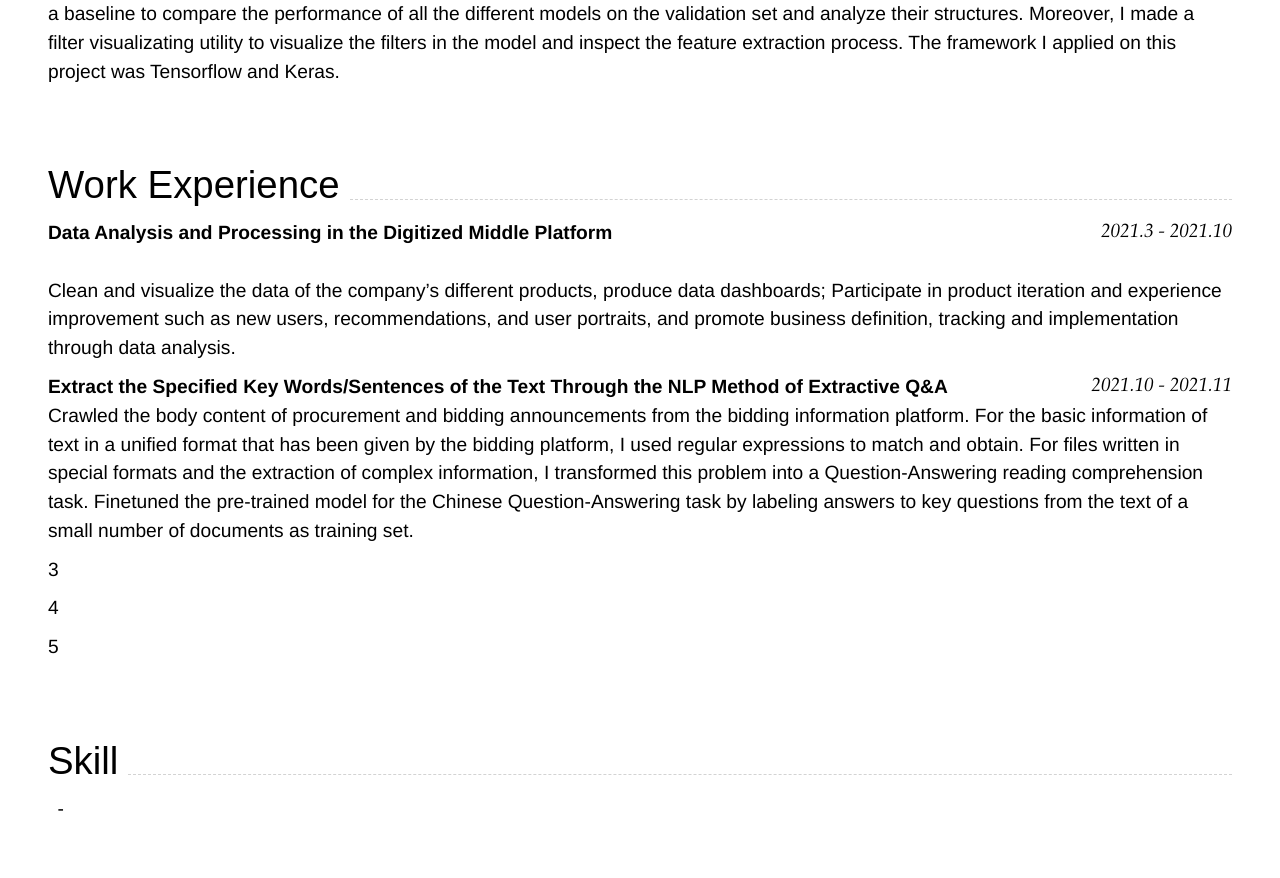
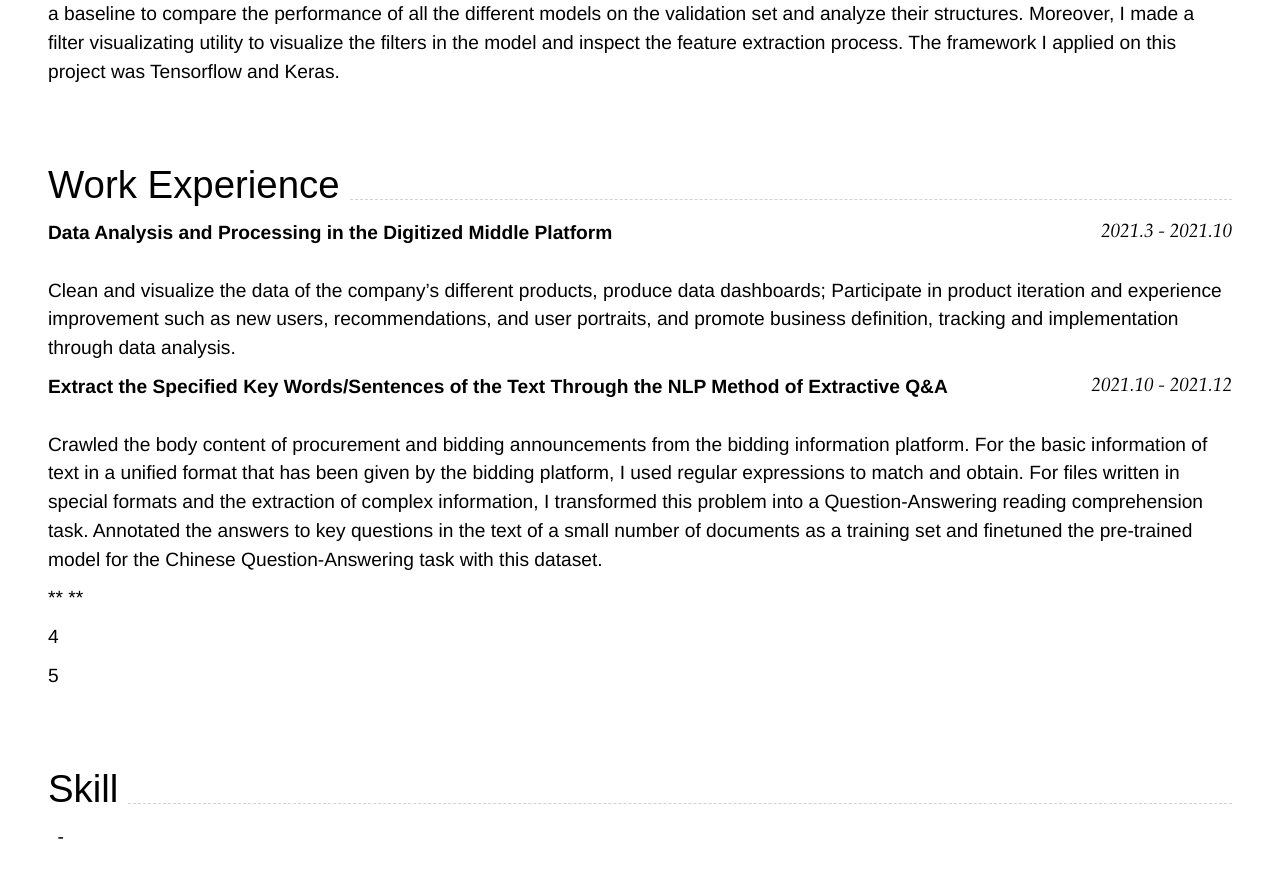
Before and after one commit to MinyeShao/CV_Markdown, a Jekyll site: the page built from index.md, in a window 1280 px wide and 900 px high, scrolled down 1216 px. Shown: the top 878 px of the window. Built offline with Jekyll 4.4.1, drawn with Linux system fonts in a browser that asks for light colours; nearby versions of some CDN libraries.

Commit message:
Update index.md

```diff
--- a/index.md
+++ b/index.md
@@ -73,10 +73,11 @@ Completed research independently and built a pipeline for multi-classification o
 <br>
 Clean and visualize the data of the company's different products, produce data dashboards; Participate in product iteration and experience improvement such as new users, recommendations, and user portraits, and promote business definition, tracking and implementation through data analysis.
 
-### **Extract the Specified Key Words/Sentences of the Text Through the NLP Method of Extractive Q&A**`2021.10 - 2021.11`
-Crawled the body content of procurement and bidding announcements from the bidding information platform. For the basic information of text in a unified format that has been given by the bidding platform, I used regular expressions to match and obtain. For files written in special formats and the extraction of complex information, I transformed this problem into a Question-Answering reading comprehension task. Finetuned the pre-trained model for the Chinese Question-Answering task by labeling answers to key questions from the text of a small number of documents as training set.
+### **Extract the Specified Key Words/Sentences of the Text Through the NLP Method of Extractive Q&A**`2021.10 - 2021.12`
+<br>
+Crawled the body content of procurement and bidding announcements from the bidding information platform. For the basic information of text in a unified format that has been given by the bidding platform, I used regular expressions to match and obtain. For files written in special formats and the extraction of complex information, I transformed this problem into a Question-Answering reading comprehension task. Annotated the answers to key questions in the text of a small number of documents as a training set and finetuned the pre-trained model for the Chinese Question-Answering task with this dataset.
 
-### 3
+### ** **
 ### 4
 ### 5
 
```
Also changed, not shown: other parts of index.md (+1 -1 lines).
